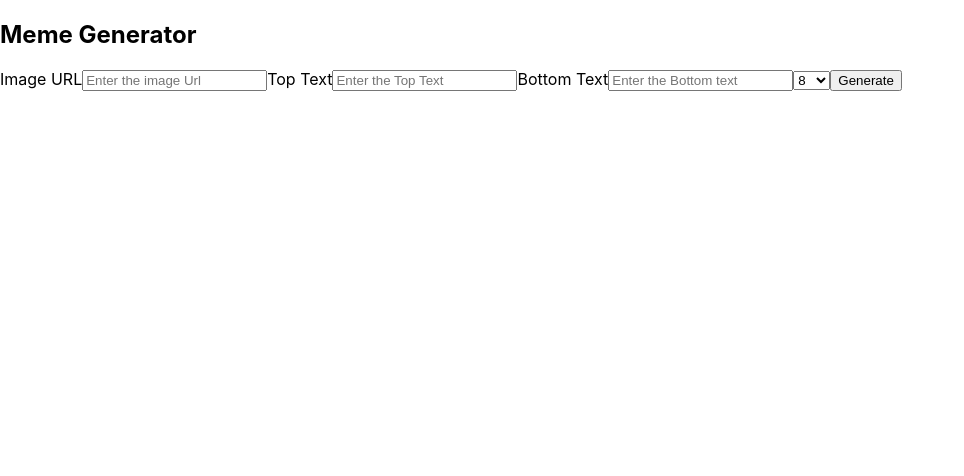
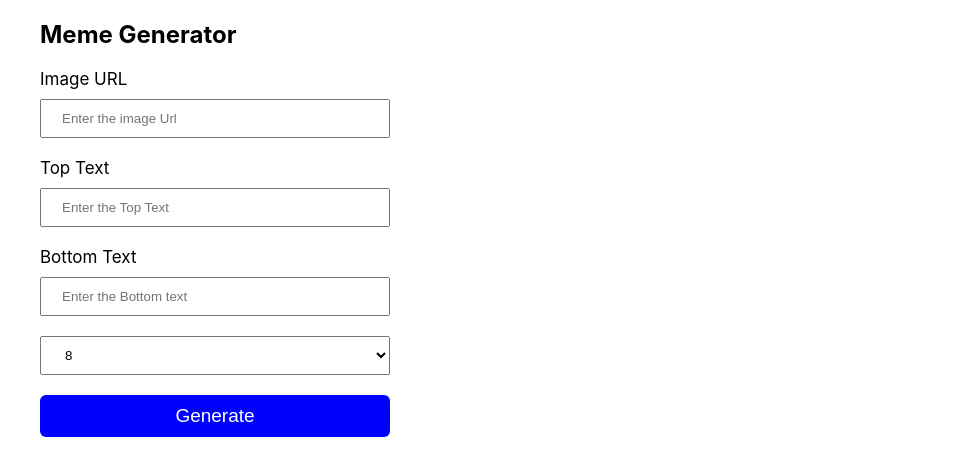
Before and after one commit to Kanth789/FirstReactAssignment, a React (Create React App) app in the folder react-ssignments/: page / in a window 1280 px wide. Shown: the top 476 px of the page, without its empty margins (0-964 px from the left). Built offline with nearby package versions, Linux system fonts and the light colour scheme.

Commit message:
function with styling

```diff
--- a/react-ssignments/package.json
+++ b/react-ssignments/package.json
@@ -12,6 +12,7 @@
     "react-router-dom": "^5.2.0",
     "react-scripts": "5.0.1",
     "reactjs-popup": "^2.0.5",
+    "styled-components": "^5.3.6",
     "uuid": "^9.0.0",
     "web-vitals": "^2.1.4"
   },
--- a/react-ssignments/src/App.css
+++ b/react-ssignments/src/App.css
@@ -36,3 +36,40 @@
     transform: rotate(360deg);
   }
 }
+
+.form{
+  display: flex;
+  flex-direction: column;
+  min-width: 350px;
+}
+.form input {
+  padding: 10px 20px;
+  margin-bottom: 20px;
+}
+.form label{
+  font-size: 17px;
+  margin-bottom: 10px;
+}
+.form select{
+  padding: 10px 20px;
+  margin-bottom: 20px;
+}
+.form button{
+  padding: 10px 20px;
+  background-color: blue;
+  color: #fff;
+  font-size: 19px;
+  border: none;
+  border-radius: 6px;
+}
+.main{
+  display: flex;
+  justify-content: space-between;
+
+
+}
+.main-conatiner{
+  max-width: 1200px;
+  display: block;
+  margin: auto;
+}
--- a/react-ssignments/src/Components/MemeGenerator.js
+++ b/react-ssignments/src/Components/MemeGenerator.js
@@ -1,3 +1,5 @@
+import { Heading } from "./styledComponents";
+import { Conatiner } from "./styledComponents";
 import { Component } from "react";
 const fontByOption = [
     {
@@ -38,22 +40,18 @@ class MemeGenerator extends Component{
         this.setState({bottomText:event.target.value})
     }
     OnclickedGenerate = () =>{
-        this.setState(prevState=>({generate:!prevState.generate}))
+
+        this.setState({generate:true})
     }
     updateActiveOptionId = (activeOption) =>{
+        console.log(activeOption)
         this.setState({activeOption})
     }
-    changeSortby = () =>{
-        return(
-            <>
-            {this.renderImageConatiner()}
-            </>
-        )
-    }
+
     renderFormConatiner = () =>{
         const{activeOption} = this.state
         const onChangeSortby = event => {
-            const {changeSortby} = this.changeSortby
+            console.log(this.state.activeOption)
             this.updateActiveOptionId(event.target.value)
           }
         return(
@@ -66,7 +64,7 @@ class MemeGenerator extends Component{
                             <input type="text" onChange = {this.OnToptext} placeholder="Enter the Top Text"></input>
                             <label>Bottom Text</label>
                             <input type="text" onChange = { this.OnBottomtext}  placeholder="Enter the Bottom text"></input>
-                            <select value={activeOption} onChange={this.onChangeSortby}>
+                            <select value={activeOption} onChange={onChangeSortby}>
                                 {fontByOption.map(eachItem =>(<option key={eachItem.optionId} value={eachItem.optionId}>{eachItem.displayText}</option>))}
                             </select>
                             <button onClick={this.OnclickedGenerate}>Generate</button>
@@ -78,14 +76,15 @@ class MemeGenerator extends Component{
     renderImageConatiner = () =>{
         const{topText,bottomText,imgUrl,activeOption}  = this.state
         console.log(activeOption)
+        console.log(imgUrl)
         return(
             <div className="div2">
-                <div className="img-conatiner">
-                    <img src={imgUrl}/>
-                    <h2>{topText}</h2>
-                    <h2>{bottomText}</h2>
+                <Conatiner imgUrl={imgUrl}>
 
-                </div>
+                   <Heading fontsize ={activeOption}>{topText}</Heading>
+                   <Heading fontsize ={activeOption}>{bottomText}</Heading>
+
+                </Conatiner>
             </div>
         )
     }
--- /dev/null
+++ b/react-ssignments/src/Components/styledComponents.js
@@ -0,0 +1,18 @@
+import styled from "styled-components"
+
+export const Heading  = styled.h2`
+color:white;
+font-family:"Roboto";
+font-size:${(props)=>props.fontsize}px;
+
+
+`;
+
+export const Conatiner = styled.div`
+background-image:url("${(props)=>props.imgUrl}");
+height:100vh;
+background-repeat: no-repeat;
+background-repeat: no-repeat;
+    min-width: 683px;
+    background-size: 100%;
+`
```
